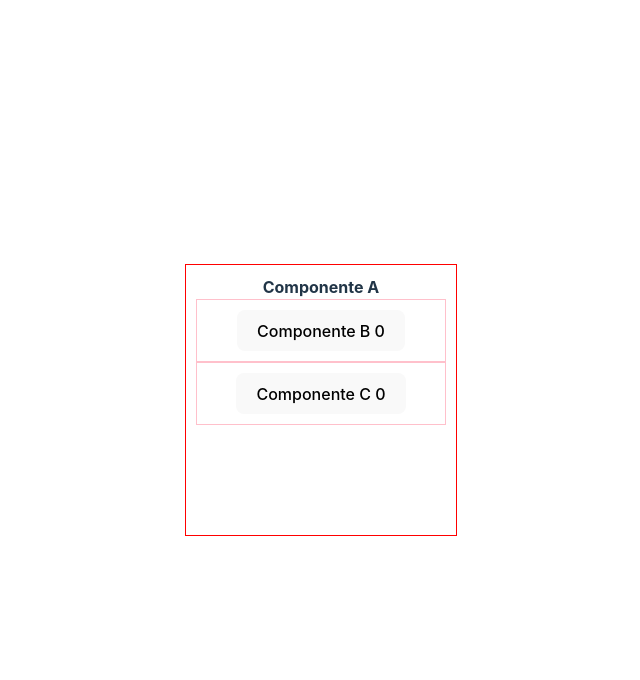
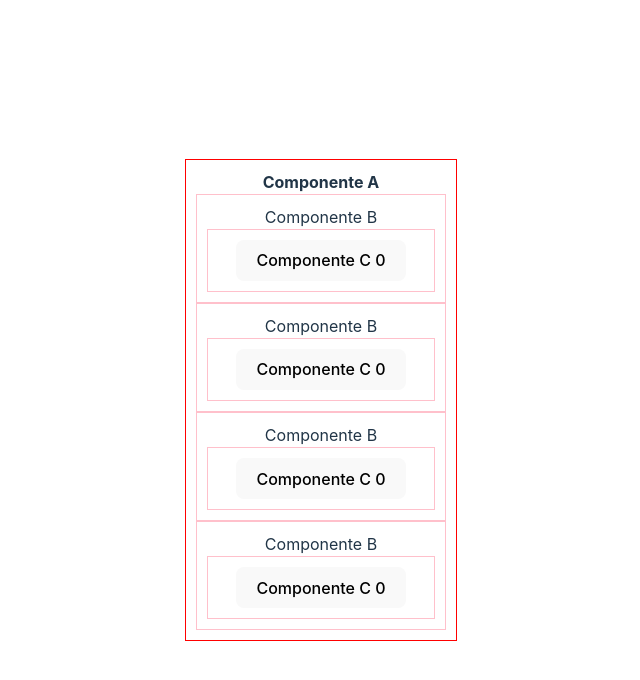
Before and after one commit to MarcelloCavazza/studying-react-component, a React (Vite) app: page / in a window 1280 px wide. Shown: the top 680 px of the page, without its empty margins (319-959 px from the left). Built offline with nearby package versions, Linux system fonts and the light colour scheme.

Commit message:
fazendo mais etapas

```diff
--- a/src/A.tsx
+++ b/src/A.tsx
@@ -1,13 +1,24 @@
 import { Component } from "react";
 import { B } from "./B";
 
-export class A extends Component{
+export class A extends Component {
+    private variableLength = [0, 1, 2, 4];
+
     render() {
         return (
-            <div style={{border: "1px solid red", padding: "10px", minWidth: "250px",maxWidth: "250px", minHeight: "250px", maxHeight: "250px"}}>
+            <div
+                style={{
+                    border: "1px solid red",
+                    padding: "10px",
+                    minWidth: "250px",
+                    maxWidth: "250px",
+                }}
+            >
                 <b>Componente A</b>
-                <B />
+                {this.variableLength.map((i) => {
+                    return <B />;
+                })}
             </div>
-        )
+        );
     }
 }
--- a/src/B.tsx
+++ b/src/B.tsx
@@ -1,21 +1,16 @@
 import { Component } from "react";
 import { ClickableContent } from "./ClickableContent";
 
-export class B extends Component{
-    constructor(props: any){
-        super(props);
-        this.state = {
-            count: 0
-        };
-    }
+export class B extends Component {
 
     render() {
         return (
             <div>
-                <div style={{border: "1px solid pink", padding: "10px"}}>
-                <button onClick={() => this.setState({count: this.state.count+1})}>Componente B {this.state.count}</button>
-            </div>
-                <ClickableContent />
+                <div style={{ border: "1px solid pink", padding: "10px" }}>
+                    <div>Componente B</div>
+
+                    <ClickableContent />
+                </div>
             </div>
 
 
```
